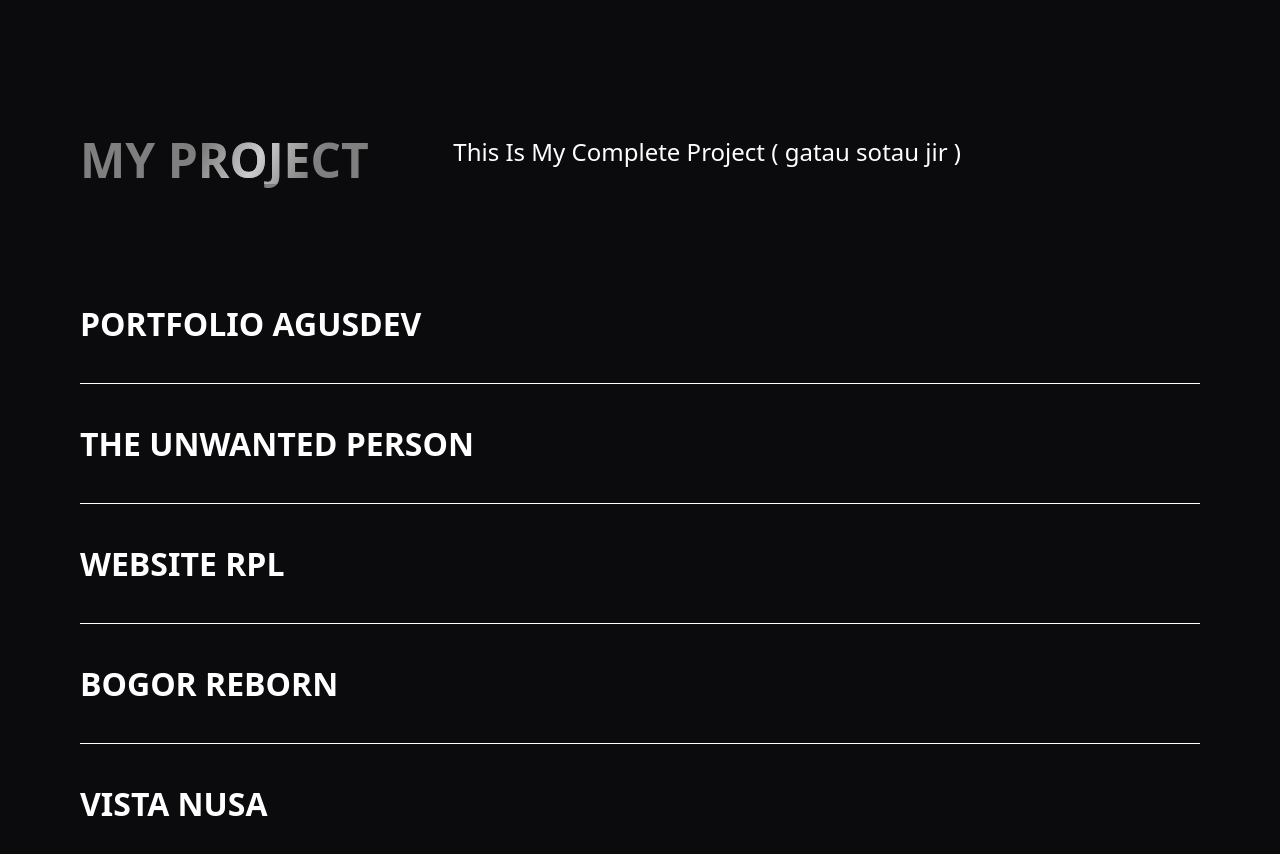
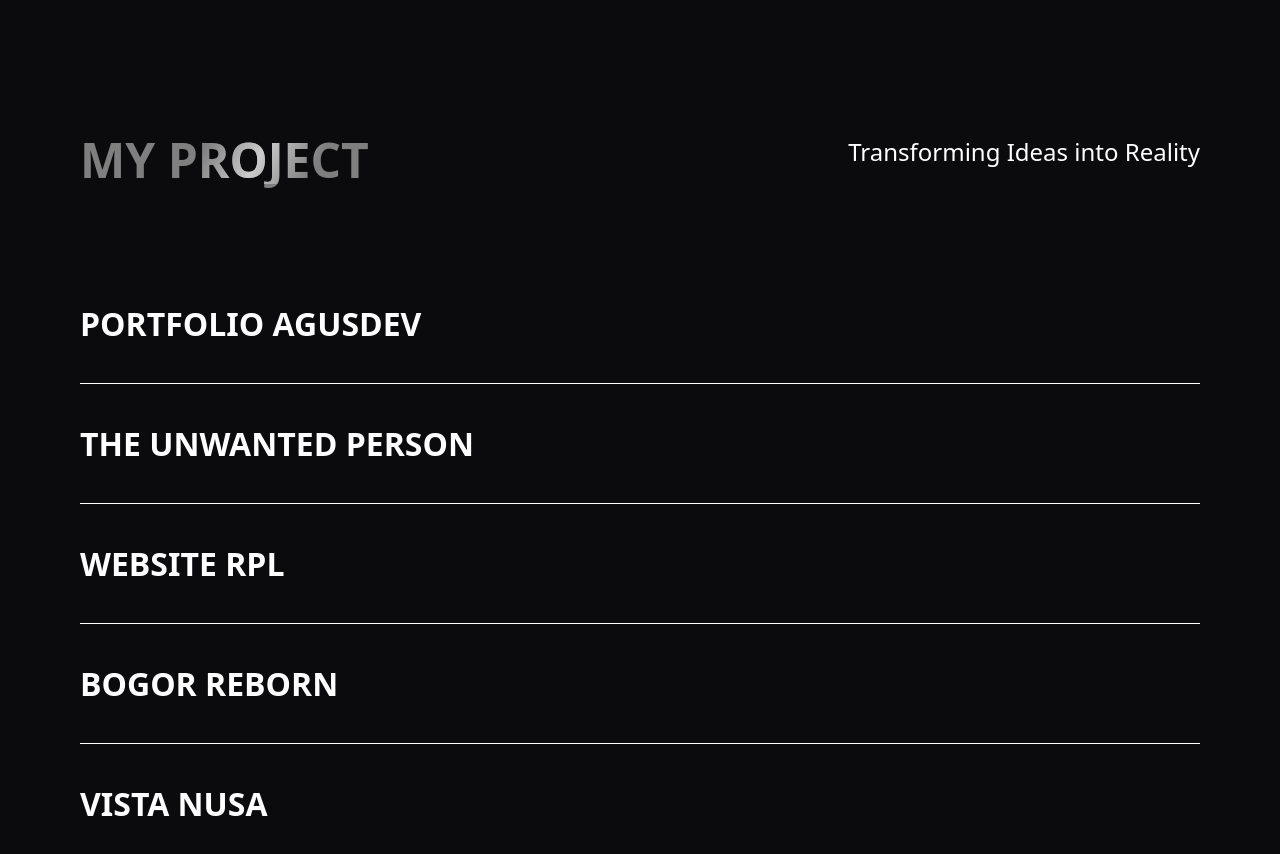
Before and after one commit to SkyzofrnDev/Portofolio-Dirga, a React (Vite) app: page / in a window 1280 px wide. Shown: the part 1760-2614 px from the top of the page. Built offline with nearby package versions, Linux system fonts and the light colour scheme; grey boxes are pictures that could not be loaded; a web font is replaced by a local one.

Commit message:
Update links in MyProject2 and add target attribute to FollowingMenu links

```diff
--- a/src/components/FollowingMenu/FollowingMenu.jsx
+++ b/src/components/FollowingMenu/FollowingMenu.jsx
@@ -91,6 +91,7 @@ function MenuItem({ link, text, image }) {
         href={link}
         onMouseEnter={handleMouseEnter}
         onMouseLeave={handleMouseLeave}
+        target="blank"
       >
         {text}
       </a>
--- a/src/layout/MyProject/MyProject2.jsx
+++ b/src/layout/MyProject/MyProject2.jsx
@@ -7,12 +7,12 @@ const demoItems = [
     image: "/Project/AgusDev.png",
   },
   {
-    link: "#",
+    link: "https://github.com/SkyzofrnDev/the-unwanted-person",
     text: "The Unwanted PErson",
     image: "/Project/Unwanted.png",
   },
   {
-    link: "#",
+    link: "https://github.com/SkyzofrnDev/Web-RPL-kampak",
     text: "Website RPL",
     image: "/Project/WebRpl.png",
   },
@@ -21,7 +21,7 @@ const demoItems = [
     text: "BOGOR REBORN",
     image: "/Project/BogorReborn.png",
   },  {
-    link: "https://clev.io/LCGNAI2025/kategorismk/Dirga%20Hardeka%20Agustiantara%20%26%20Rivandra%20Abhista%20Adam%C2%A0Prassaya-SMKN%201%20CIBINONG/",
+    link: "https://github.com/SkyzofrnDev/DBS-Tourism-Revolution",
     text: "VISTA NUSA",
     image: "/Project/VistaNusa.png",
   },
@@ -34,8 +34,8 @@ const MyProject2 = () => {
         <p className="font-bold text-4xl md:text-5xl text-white/70">
           <ShinyTextComponent text="MY PROJECT" disabled={false} speed={3}/>
         </p>
-        <p className="w-2/3 text-sm lg:text-xl xl:text-2xl mt-5 xl:mt-0">
-          This Is My Complete Project ( gatau sotau jir )
+        <p className="text-sm lg:text-xl xl:text-2xl mt-5 xl:mt-0">
+          Transforming Ideas into Reality
         </p>
       </div>
     <div style={{ height: "600px", position: "relative" }}>
```
